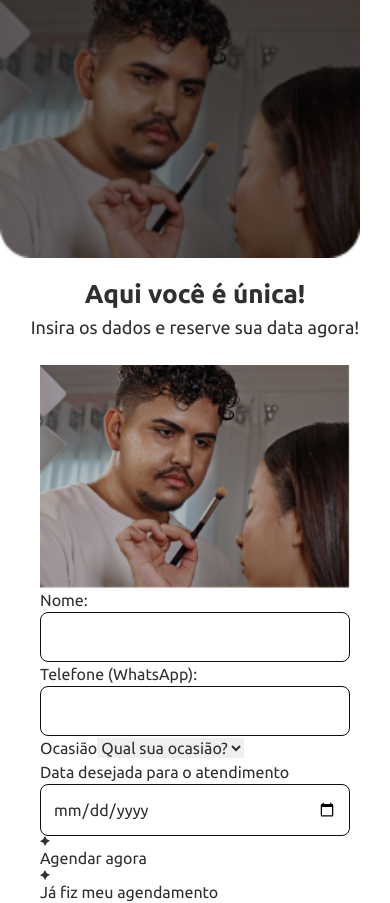
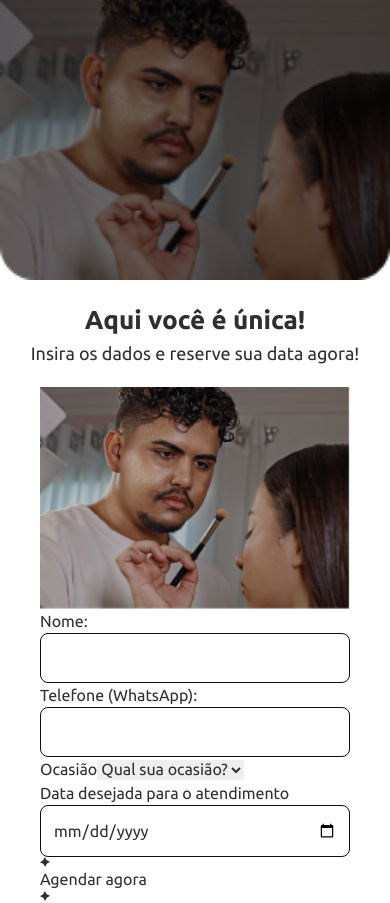
Before and after one commit to Brunowcst/proj-extensao, a Next.js app: page / in a window 390 px wide. Shown: the top 903 px of the page. Built offline with nearby package versions, Linux system fonts and the light colour scheme.

Commit message:
feat: Improve Header layout #1

```diff
--- a/src/components/Header.tsx
+++ b/src/components/Header.tsx
@@ -8,13 +8,13 @@ export default function Header() {
         width={360}
         height={258}
         alt=''
-        className='md:hidden'
+        className='md:hidden w-full'
       />
-      <div className='px-2 py-4'>
+      <div className='px-2 py-5'>
         <h1 className='text-subheading md:text-heading font-bold'>
           Aqui você é única!
         </h1>
-        <p className='text-lg md:text-subheading mb-2'>
+        <p className='text-lg md:text-subheading'>
           Insira os dados e reserve sua data agora!
         </p>
       </div>
```
